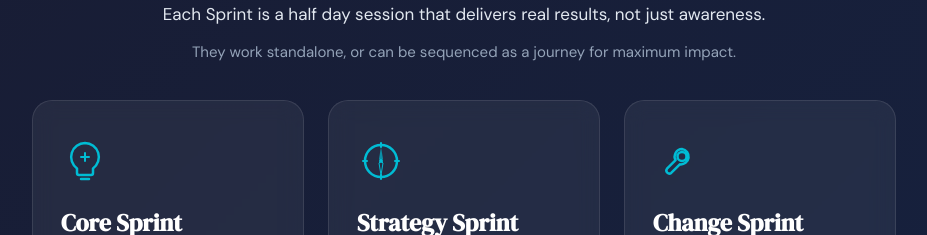
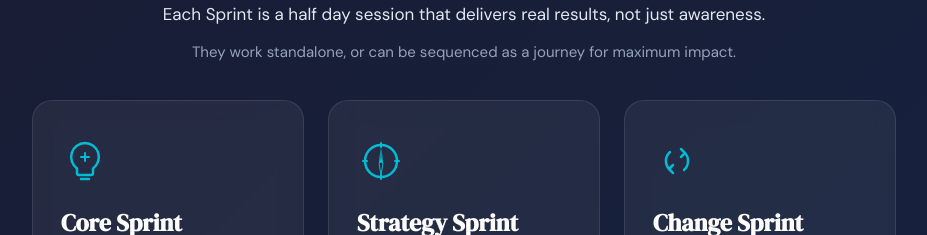
Before and after one commit to coachbay/site, a React (Vite) app: page / in a window 1280 px wide. Shown: the part 1060-1295 px from the top of the page, without its empty margins (176-1103 px from the left). Built offline with nearby package versions, Linux system fonts and the light colour scheme.

Commit message:
Change Sprint icon: rotating arrows

```diff
--- a/LandingPage.jsx
+++ b/LandingPage.jsx
@@ -36,7 +36,10 @@ const CompassIcon = () => (
 
 const ChangeIcon = () => (
   <svg width="48" height="48" viewBox="0 0 48 48" fill="none">
-    <path d="M29 12a7.5 7.5 0 0 0-6.4 11.1L14 31.7a3 3 0 0 0 4.2 4.2l8.6-8.6A7.5 7.5 0 0 0 29 12zm0 3a4.5 4.5 0 0 1 0 9 4.5 4.5 0 0 1 0-9z" stroke="#00BCD4" strokeWidth="2.5" strokeLinejoin="round" fill="none"/>
+    <path d="M32 16a12 12 0 0 1-1 17" stroke="#00BCD4" strokeWidth="2.5" strokeLinecap="round" fill="none"/>
+    <path d="M16 32a12 12 0 0 1 1-17" stroke="#00BCD4" strokeWidth="2.5" strokeLinecap="round" fill="none"/>
+    <path d="M28 12l4 4-4 4" stroke="#00BCD4" strokeWidth="2.5" strokeLinecap="round" strokeLinejoin="round" fill="none"/>
+    <path d="M20 36l-4-4 4-4" stroke="#00BCD4" strokeWidth="2.5" strokeLinecap="round" strokeLinejoin="round" fill="none"/>
   </svg>
 );
 
```
